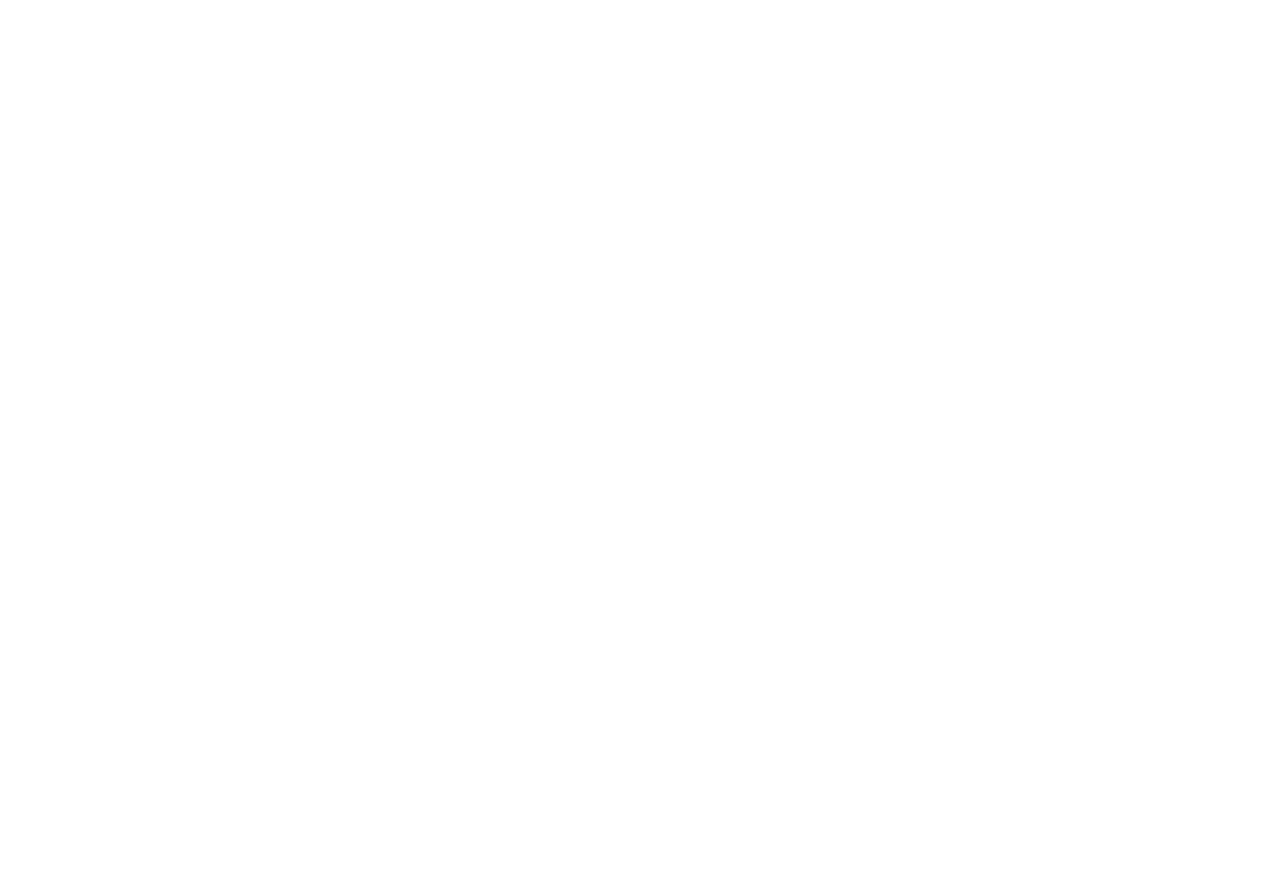
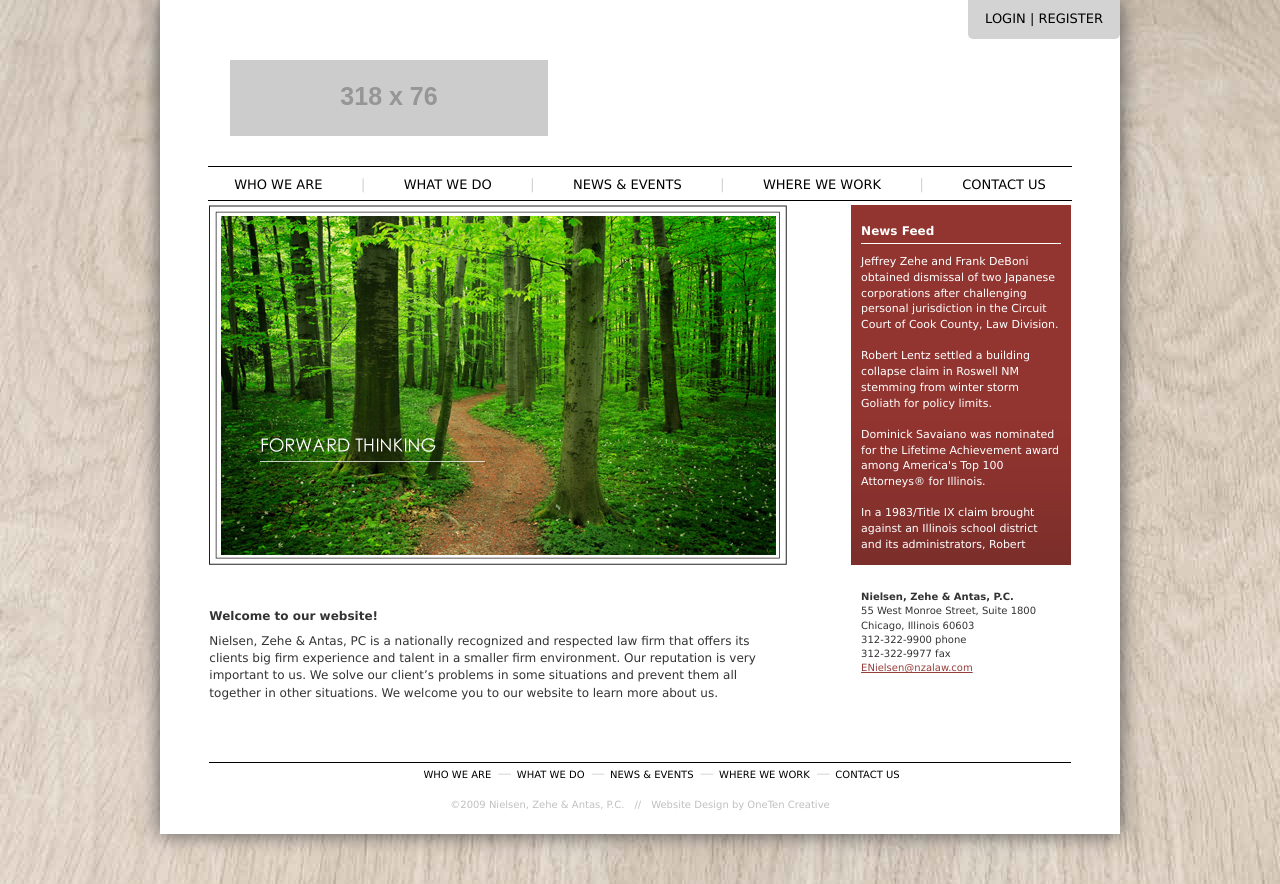
Before and after one commit to waldrupm/flask-law-firm, a Flask app: page / in a window 1280 px wide. Before the commit the page is empty. Before the commit the page ends 800 px from the top, so only its background shows below. Run offline with Flask 2, Linux system fonts and the light colour scheme; grey boxes labelled with a size stand in for pictures from a placeholder-image service; some libraries are stand-ins or nearby versions.

Commit message:
add homepage flag

```diff
--- a/app/__init__.py
+++ b/app/__init__.py
@@ -20,7 +20,7 @@
     # TODO configure login_view and login_message_category when users setup.
 
     # with app.app_context():
-        # from app import routes
+    #     from app import routes
 
     from app.blueprints.main.routes import main
     app.register_blueprint(main)
--- a/app/blueprints/main/routes.py
+++ b/app/blueprints/main/routes.py
@@ -3,6 +3,10 @@
 main = Blueprint('main', __name__)
 
 @main.route("/")
+@main.route("/home")
+def home():
+    return render_template('home.html', home_page=True)
+
 @main.route("/who")
 def who():
     return render_template('who.html')
--- /dev/null
+++ b/app/routes.py
@@ -0,0 +1,5 @@
+# from flask import current_app as app
+
+# @app.context_processor
+# def home_flag():
+#     return {'home_page': False}
--- a/app/templates/home.html
+++ b/app/templates/home.html
@@ -1,9 +1 @@
 {% extends 'layout.html' %}
-
-{% block sidebar %}
-    sidebar content here
-{% endblock %}
-
-{% block content %}
-    main content here
-{% endblock %}
--- a/app/templates/layout.html
+++ b/app/templates/layout.html
@@ -1,12 +1,15 @@
 <!DOCTYPE html>
 <html>
+
 <head>
     <meta charset="utf-8">
     <title>Flask Law</title>
     <!-- Latest compiled and minified CSS -->
-    <link rel="stylesheet" href="https://maxcdn.bootstrapcdn.com/bootstrap/3.3.7/css/bootstrap.min.css" integrity="sha384-BVYiiSIFeK1dGmJRAkycuHAHRg32OmUcww7on3RYdg4Va+PmSTsz/K68vbdEjh4u" crossorigin="anonymous">
+    <link rel="stylesheet" href="https://maxcdn.bootstrapcdn.com/bootstrap/3.3.7/css/bootstrap.min.css"
+        integrity="sha384-BVYiiSIFeK1dGmJRAkycuHAHRg32OmUcww7on3RYdg4Va+PmSTsz/K68vbdEjh4u" crossorigin="anonymous">
     <link rel="stylesheet" href="{{ url_for('static', filename='css/main.css') }}">
 </head>
+
 <body>
     <div class="wrapper">
         <div class="row">
@@ -20,6 +23,9 @@
         <!-- Start main content -->
         <div class="row">
             <div class="md-col-12">
+                {% if home_page %}
+                    {% include './partials/home_page.html' %}
+                {% else %}
                 <main>
                     <div class="row">
                         <div class="col-md-3">
@@ -32,6 +38,7 @@
                         </div> <!-- End columns for content col-9 -->
                     </div> <!-- End row for main content -->
                 </main>
+                {% endif %}
                 <footer class="add-margin-top">
                     {% include './partials/footer.html' %}
                 </footer>
@@ -39,4 +46,5 @@
         </div> <!-- End section row -->
     </div> <!-- End wrapper -->
 </body>
+
 </html>
--- a/app/templates/partials/footer.html
+++ b/app/templates/partials/footer.html
@@ -1,11 +1,11 @@
 <div class="row">
     <div class="col-md-12">
       <ul class="footer-nav">
-        <li><a href="whoweare.html">Who we are</a></li>
-        <span class="horizontal-bar">&#151;</span><li><a href="what.html">What we do</a></li>
-        <span class="horizontal-bar">&#151;</span><li><a href="news.html">News & Events</a></li>
-        <span class="horizontal-bar">&#151;</span><li><a href="where.html">Where we work</a></li>
-        <span class="horizontal-bar">&#151;</span><li><a href="contact.html">Contact us</a></li>
+        <li><a href="{{ url_for('main.who') }}">Who we are</a></li>
+        <span class="horizontal-bar">&#151;</span><li><a href="{{ url_for('main.what') }}">What we do</a></li>
+        <span class="horizontal-bar">&#151;</span><li><a href="{{ url_for('main.news') }}">News & Events</a></li>
+        <span class="horizontal-bar">&#151;</span><li><a href="{{ url_for('main.where') }}">Where we work</a></li>
+        <span class="horizontal-bar">&#151;</span><li><a href="{{ url_for('main.contact') }}">Contact us</a></li>
       </ul>
     </div>
   </div> <!-- End nav bar footer links row -->
--- /dev/null
+++ b/app/templates/partials/home_page.html
@@ -0,0 +1,27 @@
+<main>
+    <div class="row">
+      <div class="col-md-8">
+        <img src="{{ url_for('static', filename='images/nza_slideshow.jpg') }}" alt="Trees" />
+      </div> <!-- End image col -->
+      <div class="my-col-md-3">
+        <div class="side-bar" id="style-01">
+          <h5>News Feed</h5>
+          <p>Jeffrey Zehe and Frank DeBoni obtained dismissal of two Japanese corporations after challenging personal jurisdiction in the Circuit Court of Cook County, Law Division.<br/><br/>Robert Lentz settled a building collapse claim in Roswell NM stemming from winter storm Goliath for policy limits.<br/><br/>Dominick Savaiano was nominated for the Lifetime Achievement award among America's Top 100 Attorneys® for Illinois.<br/><br/>In a 1983/Title IX claim brought against an Illinois school district and its administrators, Robert</p>
+        </div>
+      </div> <!-- End side bar -->
+    </div> <!-- End first row with image and content -->
+    <div class="row top-margin">
+      <div class="col-md-8">
+        <h6>Welcome to our website!</h6>
+        <p>Nielsen, Zehe & Antas, PC is a nationally recognized and respected law firm that offers its clients big firm experience and talent in a smaller firm environment. Our reputation is very important to us. We solve our client’s problems in some situations and prevent them all together in other situations. We welcome you to our website to learn more about us.</p>
+      </div>
+      <div class="my-col-md-3 company-info">
+        <p><span class="company-name">Nielsen, Zehe & Antas, P.C.</span><br/>
+        55 West Monroe Street, Suite 1800<br/>
+        Chicago, Illinois 60603<br/>
+        312-322-9900 phone<br/>
+        312-322-9977 fax<br/>
+        <span class="email-link"><a href="mailto:ENielsen@nzalaw.com">ENielsen@nzalaw.com</a></span></p>
+      </div>
+    </div> <!-- End second row of main content -->
+  </main>
--- a/app/templates/partials/nav.html
+++ b/app/templates/partials/nav.html
@@ -1,16 +1,16 @@
 <a href="default.asp" class="login">LOGIN | REGISTER</a>
     <br>
-<a href="index.html"><img class="logo" src="http://placehold.it/318x76" alt="Logo" /></a>
+<a href="{{url_for('main.home') }}"><img class="logo" src="http://placehold.it/318x76" alt="Logo" /></a>
 <nav>
     <ul>
-        <li><a href="whoweare.html">Who we are</a></li>
+        <li><a href="{{ url_for('main.who') }}">Who we are</a></li>
         <span class="vert-bar">&#124;</span>
-        <li><a href="what.html">What we do</a></li>
+        <li><a href="{{ url_for('main.what') }}">What we do</a></li>
         <span class="vert-bar">&#124;</span>
-        <li><a href="news.html">News & Events</a></li>
+        <li><a href="{{ url_for('main.news') }}">News & Events</a></li>
         <span class="vert-bar">&#124;</span>
-        <li><a href="where.html">Where we work</a></li>
+        <li><a href="{{ url_for('main.where') }}">Where we work</a></li>
         <span class="vert-bar">&#124;</span>
-        <li><a href="contact.html">Contact us</a></li>
+        <li><a href="{{ url_for('main.contact') }}">Contact us</a></li>
     </ul>
 </nav>
--- a/app/templates/who.html
+++ b/app/templates/who.html
@@ -0,0 +1,53 @@
+{% extends 'layout.html' %}
+
+{% block sidebar %}
+<h5><a href="{{ url_for('main.who') }}">WHO WE ARE</a></h5>
+<ul>
+    <li><a href="welcome.html">Welcome</a></li>
+    <li><a href="attorneys.html">Attorneys</a></li>
+    <li><a href="staff.html">Staff</a></li>
+    <li><a href="reputation.html">Reputation</a></li>
+    <li><a href="history.html">History</a></li>
+</ul>
+<a href="where.html">
+    <figure>
+        <img style="width:100%; max-width:200px" src="{{ url_for('static', filename='images/content-navlink-where.jpg') }}" alt="Map" />
+        <figcaption>
+            <h6>Where We Work</h6>
+            <p>Find out more about our work coverage area.</p>
+        </figcaption>
+    </figure>
+</a>
+{% endblock %}
+
+{% block content %}
+<div class="row">
+    <div class="col-md-12">
+        <p>Who we are? That is one of the most important questions a prospective client can ask us. Our answer – one of
+            the most respected law firms in the country that cares about your case, your business, and solving your
+            problem. We invite you to get to know our attorneys better and understand the depth of experience and talent
+            we have in the links below.</p>
+    </div> <!-- End p -->
+</div> <!-- End row 1 -->
+<div class="row">
+    <div class="col-md-6">
+        <a href="welcome.html"><img src="{{ url_for('static', filename='images/sub-01-welcome.jpg') }}" alt="Image" /></a>
+    </div>
+    <div class="col-md-6">
+        <a href="attorneys.html"><img src="{{ url_for('static', filename='images/sub-01-attorneys.jpg') }}" alt="Image" /></a>
+    </div> <!-- End 2 columns of images -->
+</div> <!-- End row 2 -->
+<div class="row">
+    <div class="col-md-6">
+        <a href="staff.html"><img src="{{ url_for('static', filename='images/sub-01-staff.jpg') }}" alt="Image" /></a>
+    </div>
+    <div class="col-md-6">
+        <a href="reputation.html"><img src="{{ url_for('static', filename='images/sub-01-reputation.jpg') }}" alt="Image" /></a>
+    </div> <!-- End 2 columns of images -->
+</div> <!-- End row 3 -->
+<div class="row">
+    <div class="col-md-6">
+        <a href="history.html"><img src="{{ url_for('static', filename='images/sub-01-history.jpg') }}" alt="Image" /></a>
+    </div> <!-- End 1 column of images -->
+</div>
+{% endblock %}
```
Also changed, not shown: app/templates/contact.html (+9 -0 lines), app/templates/news.html (+9 -0 lines), app/templates/what.html (+9 -0 lines), app/templates/where.html (+9 -0 lines). Lines whose indentation alone changed are shown as unchanged.
